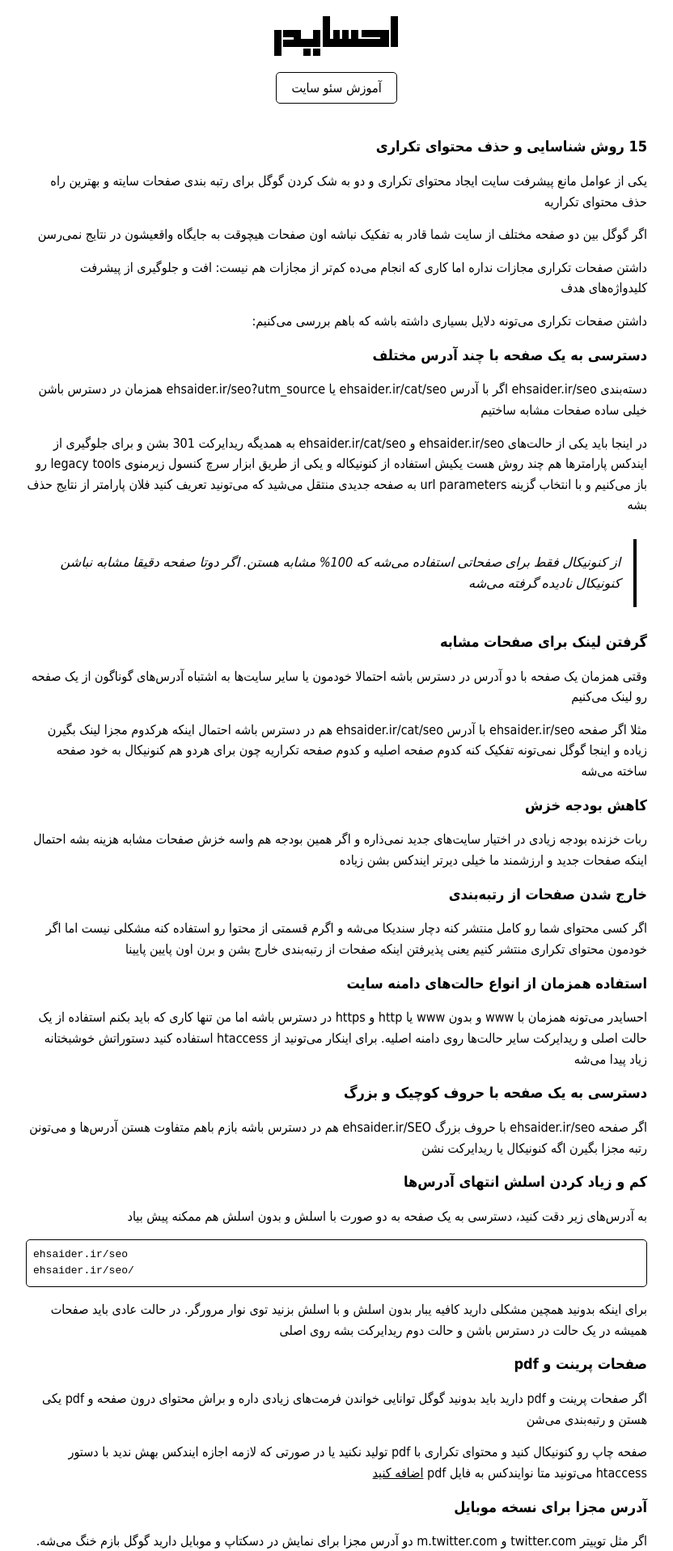
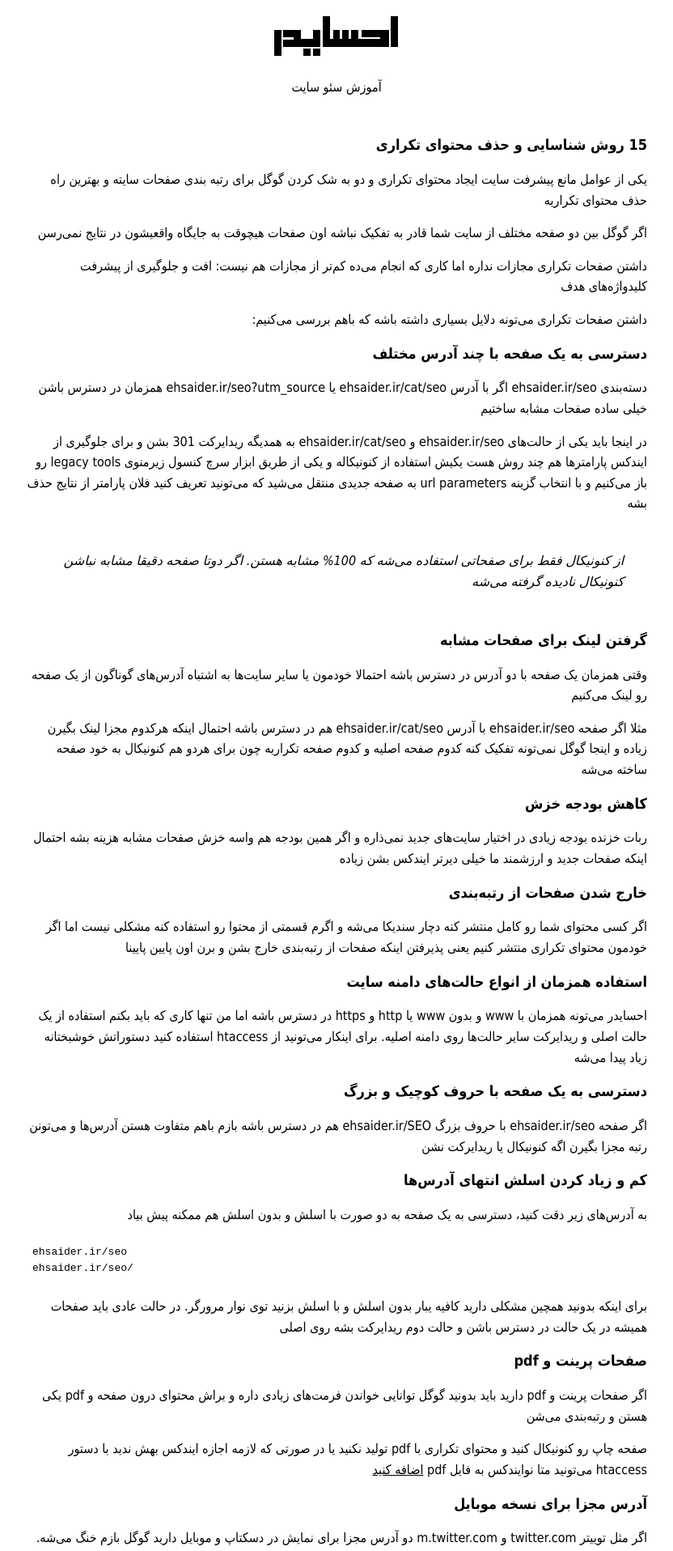
Before and after one commit to darkblog/darkblog.github.io, a Jekyll site: the page built from _posts/2021-5-2-duplicate-content.md, in a window 1280 px wide. Shown: the top 1916 px of the page at 81% size, without its empty margins (224-1056 px from the left). Built offline with Jekyll 4.4.1, drawn with Linux system fonts in a browser that asks for light colours.

Commit message:
Update default.html

```diff
--- a/_layouts/default.html
+++ b/_layouts/default.html
@@ -6,7 +6,7 @@
 <title>{% if page.title %}{{ page.title }}{% else %}{{ site.name }}{% endif %}</title>
 <meta name="description" content="{% if page.excerpt %}{{ page.excerpt | strip_html | strip_newlines | truncate: 160 }}{% else %}{{ site.description }}{% endif %}">
 <link rel="canonical" href="{{ page.url | replace:'index.html','' | prepend: site.baseurl | prepend: site.url }}">
-<style>body{font:100%/1.6 Tahoma}.container{margin:16px auto;padding:0 10px;max-width:768px}h1,h2{font-size:large}p{margin:15px 0}a{color:black}ul{list-style-type:square}img,video,audio{max-width:100%}nav{padding-bottom:20px}.post{padding-bottom:2em;border-bottom:1px solid #e1e4e8}blockquote{margin:1.8em 0.8em;padding:0.1em 1em;font-style:italic;direction:rtl;border-left:none;border-right:4px solid black}.center{display:block;margin:auto;text-align:center}pre{direction:ltr;border:1px solid black;border-radius:5px;padding:8px;overflow-x:auto}.button{border:1px solid black;padding:6px 18px;text-decoration:none;display:inline-block;margin:3px;border-radius:5px}hr{border:2px solid black}</style>
+<style>body{font:100%/1.6 Tahoma}.container{margin:16px auto;padding:0 10px;max-width:768px}h1,h2{font-size:large}p{margin:15px 0}a{color:black}ul{list-style-type:square}img,video,audio{max-width:100%}nav{padding-bottom:20px}.post{padding-bottom:2em;border-bottom:1px solid #e1e4e8}blockquote{margin:1.8em 0.8em;padding:0.1em 1em;font-style:italic;direction:rtl;border-left:none;border-right:4px}.center{display:block;margin:auto;text-align:center}pre{direction:ltr;border:1px;border-radius:5px;padding:8px;overflow-x:auto}.button{border:1px;padding:6px 18px;text-decoration:none;display:inline-block;margin:3px;border-radius:5px}hr{border:2px}</style>
 </head>
 <body>
 <header class="center">
```
